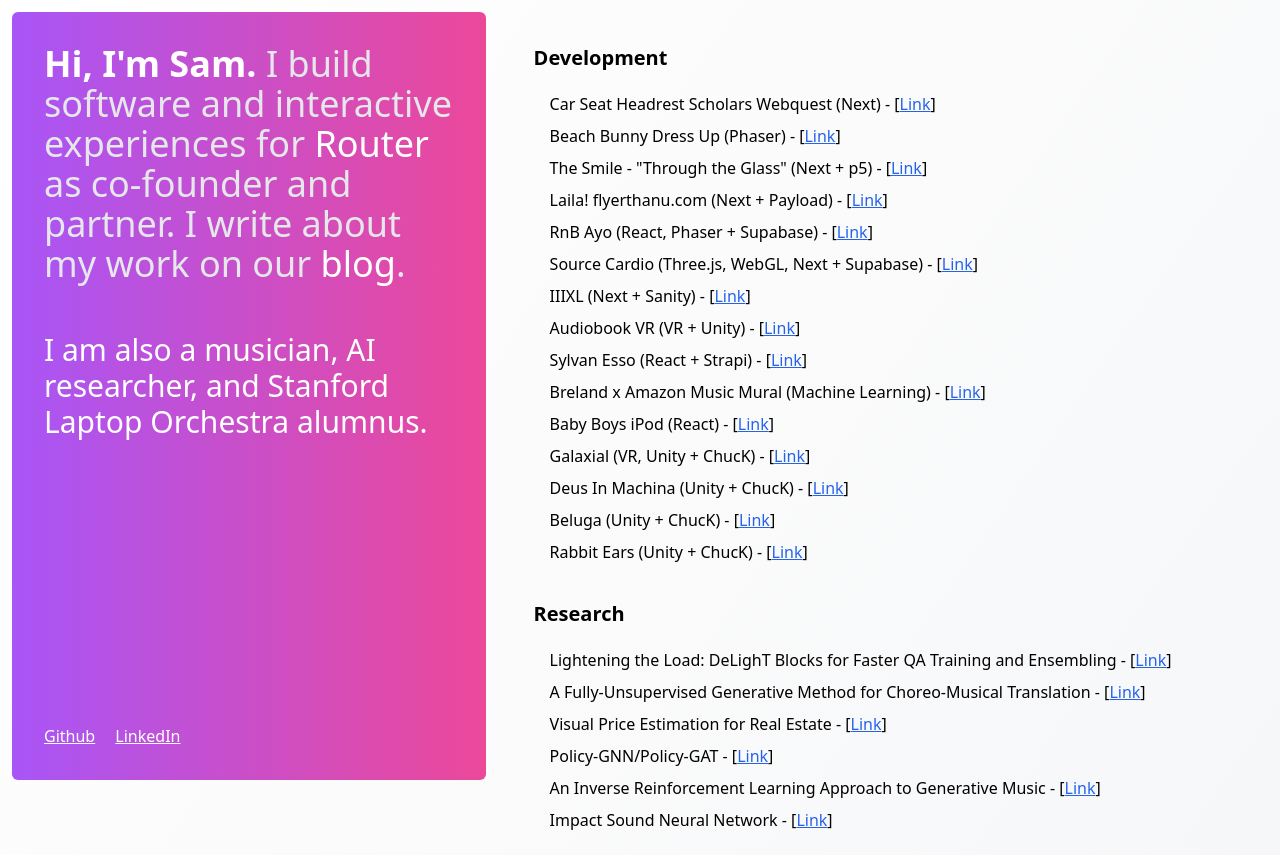
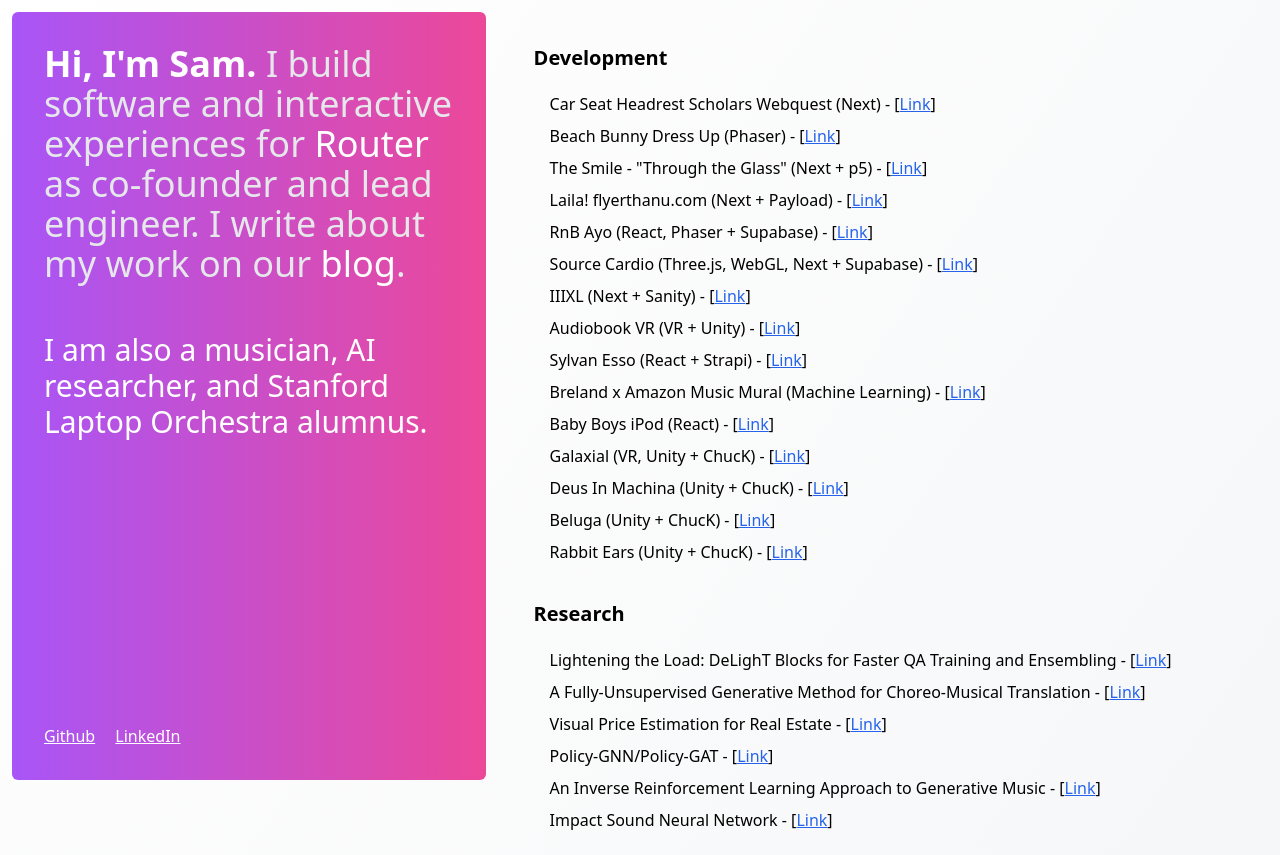
Before and after one commit to sslowe/slowe.io, a website: page index.html in a window 1280 px wide. Shown: the top 855 px of the page. Drawn offline with Linux system fonts and the light colour scheme.

Commit message:
title update

```diff
--- a/index.html
+++ b/index.html
@@ -12,7 +12,7 @@
                 <div class="flex flex-col gap-12">
                     <p class="text-2xl sm:text-3xl md:text-4xl">
                         <span class="text-white font-bold">Hi, I'm Sam.</span>
-                        <span class="text-gray-200">I build software and interactive experiences for <a href="https://www.router.is/" class="text-white hover:underline">Router</a> as co-founder and partner. I write about my work on our <a href="https://www.recyclereality.net/blog" class="text-white hover:underline">blog</a>.</span>
+                        <span class="text-gray-200">I build software and interactive experiences for <a href="https://www.router.is/" class="text-white hover:underline">Router</a> as co-founder and lead engineer. I write about my work on our <a href="https://www.recyclereality.net/blog" class="text-white hover:underline">blog</a>.</span>
                     </p>
                     <p class="text-xl sm:text-2xl md:text-3xl text-white">
                         I am also a musician, AI researcher, and Stanford Laptop Orchestra alumnus.
```
